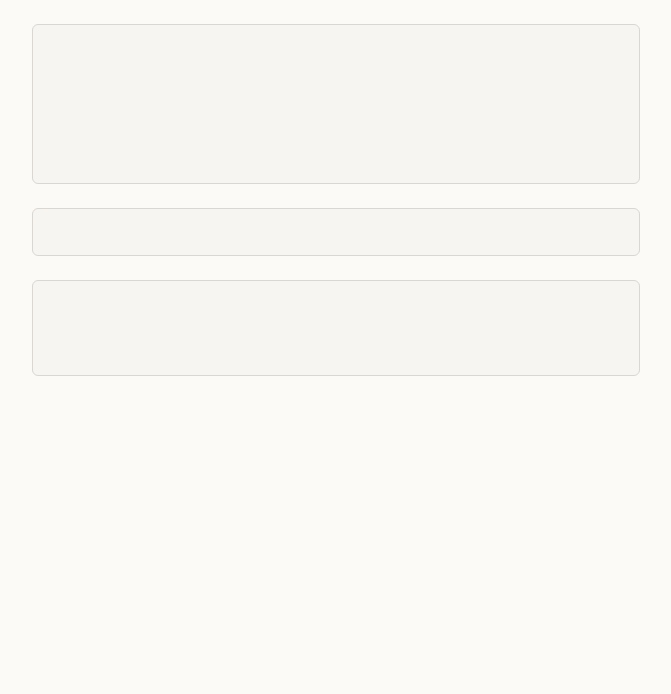
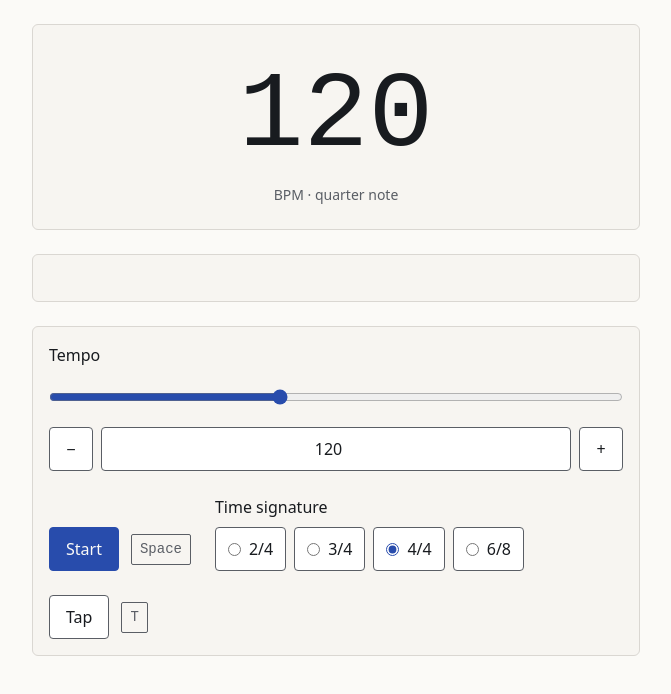
Before and after one commit to LorenzoWynberg/metronome, a website built with Vite: page index.html in a window 1280 px wide. Shown: the whole page, without its empty margins (304-975 px from the left). Built offline with nearby package versions, Linux system fonts and the light colour scheme.

Commit message:
feat(36PW8TM9): add hero, controls, tap tempo and keyboard shortcuts
Assisted-by: Trinity/Implementer:claude-sonnet-5-5

```diff
--- a/src/main.ts
+++ b/src/main.ts
@@ -3,10 +3,18 @@ import '@fontsource-variable/jetbrains-mono';
 import './styles/tokens.css';
 import './styles/base.css';
 import './styles/layout.css';
+import './styles/controls.css';
 import { createEngine } from './audio/engine';
 import { store } from './state/store';
+import { mountControls } from './ui/controls';
+import { mountHero } from './ui/hero';
 
 // No AudioContext or Worker exists until `engine.start()` runs from a user
 // gesture. Later stories mount the BPM readout, beat indicator and controls
 // here and drive them from `store` and `engine.beatQueue`.
 export const engine = createEngine(store);
+
+const hero = document.getElementById('bpm-hero');
+const controls = document.getElementById('controls');
+if (hero) mountHero(hero, store);
+if (controls) mountControls(controls, { store, engine });
--- /dev/null
+++ b/src/state/tapTempo.ts
@@ -0,0 +1,33 @@
+import { clampBpm } from './tempo';
+
+const MAX_TAPS = 5;
+const RESET_GAP_MS = 2000;
+
+export interface TapTempo {
+  /** Record a tap; returns the averaged BPM, or null until two taps exist. */
+  tap(): number | null;
+  reset(): void;
+}
+
+export function createTapTempo(
+  now: () => number = () => performance.now(),
+): TapTempo {
+  let taps: number[] = [];
+
+  return {
+    tap() {
+      const t = now();
+      const last = taps[taps.length - 1];
+      if (last !== undefined && t - last > RESET_GAP_MS) taps = [];
+      taps.push(t);
+      if (taps.length > MAX_TAPS) taps.shift();
+      if (taps.length < 2) return null;
+      const mean = (t - (taps[0] as number)) / (taps.length - 1);
+      if (mean <= 0) return null;
+      return clampBpm(60000 / mean);
+    },
+    reset() {
+      taps = [];
+    },
+  };
+}
--- /dev/null
+++ b/src/styles/controls.css
@@ -0,0 +1,133 @@
+#bpm-hero {
+  display: flex;
+  flex-direction: column;
+  align-items: center;
+  padding: var(--spacing-6) var(--spacing-4);
+}
+
+.hero-value {
+  font-family: var(--font-mono);
+  font-size: calc(var(--text-4xl) * 3);
+  line-height: var(--leading-tight);
+  font-variant-numeric: tabular-nums;
+  color: var(--foreground);
+}
+
+.hero-unit {
+  font-size: var(--text-sm);
+  color: var(--muted);
+}
+
+#controls {
+  display: flex;
+  flex-direction: column;
+  gap: var(--spacing-6);
+  padding: var(--spacing-4);
+}
+
+.control-group {
+  display: flex;
+  flex-direction: column;
+  gap: var(--spacing-2);
+  min-width: 0;
+  border: 0;
+  padding: 0;
+}
+
+.control-group.transport {
+  flex-direction: row;
+  align-items: center;
+  gap: var(--spacing-3);
+}
+
+.tempo-row {
+  display: flex;
+  gap: var(--spacing-2);
+  min-width: 0;
+}
+
+fieldset.control-group {
+  flex-direction: row;
+  flex-wrap: wrap;
+  gap: var(--spacing-2);
+}
+
+legend {
+  padding: 0;
+  margin-bottom: var(--spacing-2);
+}
+
+input[type='range'] {
+  width: 100%;
+  min-height: calc(var(--spacing) * 11);
+  accent-color: var(--primary);
+}
+
+input[type='number'] {
+  flex: 1;
+  min-width: 0;
+  min-height: calc(var(--spacing) * 11);
+  padding-inline: var(--spacing-3);
+  font: inherit;
+  text-align: center;
+  background: var(--elevated);
+  color: var(--foreground);
+  border: 1px solid var(--muted);
+  border-radius: var(--radius-md);
+}
+
+button {
+  min-width: calc(var(--spacing) * 11);
+  min-height: calc(var(--spacing) * 11);
+  padding-inline: var(--spacing-4);
+  font: inherit;
+  background: var(--elevated);
+  color: var(--foreground);
+  border: 1px solid var(--muted);
+  border-radius: var(--radius-md);
+  cursor: pointer;
+}
+
+button.primary-button {
+  flex: 1;
+  background: var(--primary);
+  color: var(--on-primary);
+  border-color: var(--primary);
+}
+
+.radio-label {
+  display: inline-flex;
+  align-items: center;
+  gap: var(--spacing-2);
+  min-height: calc(var(--spacing) * 11);
+  min-width: calc(var(--spacing) * 11);
+  padding-inline: var(--spacing-3);
+  background: var(--elevated);
+  border: 1px solid var(--muted);
+  border-radius: var(--radius-md);
+}
+
+input[type='radio'] {
+  accent-color: var(--primary);
+}
+
+kbd {
+  font-family: var(--font-mono);
+  font-size: var(--text-sm);
+  color: var(--muted);
+  padding: var(--spacing-1) var(--spacing-2);
+  border: 1px solid var(--muted);
+  border-radius: var(--radius-sm);
+}
+
+@media (min-width: 768px) {
+  #controls {
+    flex-direction: row;
+    flex-wrap: wrap;
+    align-items: flex-end;
+  }
+
+  .control-group:first-child {
+    flex: 1 1 100%;
+  }
+}
--- a/src/styles/layout.css
+++ b/src/styles/layout.css
@@ -9,16 +9,8 @@ main {
   padding: var(--spacing-6) var(--spacing-4);
 }
 
-#bpm-hero {
-  min-height: calc(var(--spacing) * 40);
-}
-
 #beat-indicator {
   min-height: calc(var(--spacing) * 12);
-}
-
-#controls {
-  min-height: calc(var(--spacing) * 24);
 }
 
 #bpm-hero,
--- /dev/null
+++ b/src/ui/controls.ts
@@ -0,0 +1,185 @@
+import type { Engine } from '../audio/engine';
+import { TIME_SIGNATURES } from '../state/meter';
+import type { Store } from '../state/store';
+import { createTapTempo, type TapTempo } from '../state/tapTempo';
+import { MAX_BPM, MIN_BPM } from '../state/tempo';
+
+export interface ControlsDeps {
+  store: Store;
+  engine: Pick<Engine, 'start' | 'stop'>;
+  tapTempo?: TapTempo;
+  doc?: Document;
+}
+
+export function mountControls(el: HTMLElement, deps: ControlsDeps): () => void {
+  const { store, engine } = deps;
+  const doc = deps.doc ?? document;
+  const tapTempo = deps.tapTempo ?? createTapTempo();
+
+  const make = <K extends keyof HTMLElementTagNameMap>(
+    tag: K,
+    props: Partial<HTMLElementTagNameMap[K]> = {},
+  ): HTMLElementTagNameMap[K] =>
+    Object.assign(doc.createElement(tag), props) as HTMLElementTagNameMap[K];
+  const hint = (key: string): HTMLElement => make('kbd', { textContent: key });
+
+  // Tempo
+  const slider = make('input', {
+    type: 'range',
+    id: 'bpm-slider',
+    min: String(MIN_BPM),
+    max: String(MAX_BPM),
+    step: '1',
+  });
+  const number = make('input', {
+    type: 'number',
+    id: 'bpm-number',
+    min: String(MIN_BPM),
+    max: String(MAX_BPM),
+    step: '1',
+  });
+  number.inputMode = 'numeric';
+  const sliderLabel = make('label', {
+    htmlFor: slider.id,
+    textContent: 'Tempo',
+  });
+  const numberLabel = make('label', {
+    htmlFor: number.id,
+    textContent: 'Tempo in BPM',
+  });
+  numberLabel.className = 'visually-hidden';
+  const minus = make('button', { type: 'button', textContent: '−' });
+  minus.setAttribute('aria-label', 'Decrease tempo by 1 BPM');
+  const plus = make('button', { type: 'button', textContent: '+' });
+  plus.setAttribute('aria-label', 'Increase tempo by 1 BPM');
+  const tempoRow = make('div');
+  tempoRow.className = 'tempo-row';
+  tempoRow.append(minus, number, plus);
+  const tempo = make('div');
+  tempo.className = 'control-group';
+  tempo.append(sliderLabel, slider, numberLabel, tempoRow);
+
+  // Start / Stop
+  const toggle = make('button', { type: 'button' });
+  toggle.className = 'primary-button';
+  const transport = make('div');
+  transport.className = 'control-group transport';
+  transport.append(toggle, hint('Space'));
+
+  // Time signature
+  const fieldset = make('fieldset');
+  fieldset.className = 'control-group';
+  fieldset.append(make('legend', { textContent: 'Time signature' }));
+  const radios = TIME_SIGNATURES.map((ts) => {
+    const radio = make('input', {
+      type: 'radio',
+      name: 'time-signature',
+      value: ts,
+    });
+    const label = make('label');
+    label.className = 'radio-label';
+    label.append(radio, ts);
+    fieldset.append(label);
+    return radio;
+  });
+
+  // Tap
+  const tapButton = make('button', { type: 'button', textContent: 'Tap' });
+  const tapGroup = make('div');
+  tapGroup.className = 'control-group transport';
+  tapGroup.append(tapButton, hint('T'));
+
+  const status = make('p');
+  status.className = 'visually-hidden';
+  status.setAttribute('role', 'status');
+  status.setAttribute('aria-live', 'polite');
+
+  el.replaceChildren(tempo, transport, fieldset, tapGroup, status);
+
+  const announce = (bpm: number): void => {
+    status.textContent = `Tempo ${bpm} BPM`;
+  };
+
+  const paint = (): void => {
+    const { bpm, timeSignature, running } = store.getState();
+    slider.value = String(bpm);
+    if (doc.activeElement !== number) number.value = String(bpm);
+    toggle.textContent = running ? 'Stop' : 'Start';
+    toggle.setAttribute('aria-pressed', String(running));
+    for (const r of radios) r.checked = r.value === timeSignature;
+  };
+
+  const commitNumber = (): void => {
+    const n = number.valueAsNumber;
+    if (number.value.trim() === '' || Number.isNaN(n)) {
+      number.value = String(store.getState().bpm);
+      return;
+    }
+    store.setState({ bpm: n });
+    const bpm = store.getState().bpm;
+    number.value = String(bpm);
+    announce(bpm);
+  };
+
+  const toggleRunning = (): void => {
+    if (store.getState().running) engine.stop();
+    else engine.start().catch(() => undefined);
+  };
+
+  const doTap = (): void => {
+    const bpm = tapTempo.tap();
+    if (bpm === null) return;
+    store.setState({ bpm });
+    announce(store.getState().bpm);
+  };
+
+  const step = (delta: number): void =>
+    store.setState({ bpm: store.getState().bpm + delta });
+
+  slider.addEventListener('input', () =>
+    store.setState({ bpm: slider.valueAsNumber }),
+  );
+  number.addEventListener('keydown', (e) => {
+    if (e.key === 'Enter') commitNumber();
+  });
+  number.addEventListener('blur', commitNumber);
+  minus.addEventListener('click', () => step(-1));
+  plus.addEventListener('click', () => step(1));
+  toggle.addEventListener('click', toggleRunning);
+  tapButton.addEventListener('click', doTap);
+  for (const r of radios) {
+    r.addEventListener('change', () => {
+      if (r.checked) {
+        store.setState({
+          timeSignature: r.value as (typeof TIME_SIGNATURES)[number],
+        });
+      }
+    });
+  }
+
+  const ignore = (e: KeyboardEvent): boolean =>
+    e.ctrlKey || e.metaKey || e.altKey || doc.activeElement === number;
+  const onKeydown = (e: KeyboardEvent): void => {
+    if (ignore(e)) return;
+    if (e.key === ' ') {
+      e.preventDefault();
+      if (!e.repeat) toggleRunning();
+    } else if ((e.key === 't' || e.key === 'T') && !e.repeat) {
+      doTap();
+    }
+  };
+  // A focused button or radio would otherwise activate again on Space keyup.
+  const onKeyup = (e: KeyboardEvent): void => {
+    if (e.key === ' ' && !ignore(e)) e.preventDefault();
+  };
+  doc.addEventListener('keydown', onKeydown);
+  doc.addEventListener('keyup', onKeyup);
+
+  paint();
+  const off = store.subscribe(paint);
+  return () => {
+    off();
+    doc.removeEventListener('keydown', onKeydown);
+    doc.removeEventListener('keyup', onKeyup);
+  };
+}
--- /dev/null
+++ b/src/ui/hero.ts
@@ -0,0 +1,18 @@
+import { getMeter } from '../state/meter';
+import type { Store } from '../state/store';
+
+export function mountHero(el: HTMLElement, store: Store): () => void {
+  const value = el.ownerDocument.createElement('p');
+  value.className = 'hero-value';
+  const unit = el.ownerDocument.createElement('p');
+  unit.className = 'hero-unit';
+  el.replaceChildren(value, unit);
+
+  const paint = (): void => {
+    const { bpm, timeSignature } = store.getState();
+    value.textContent = String(bpm);
+    unit.textContent = `BPM · ${getMeter(timeSignature).beatUnit} note`;
+  };
+  paint();
+  return store.subscribe(paint);
+}
```
Also changed, not shown: src/state/tapTempo.test.ts (added, +57 -0 lines), src/ui/controls.test.ts (added, +190 -0 lines), src/ui/hero.test.ts (added, +24 -0 lines).
